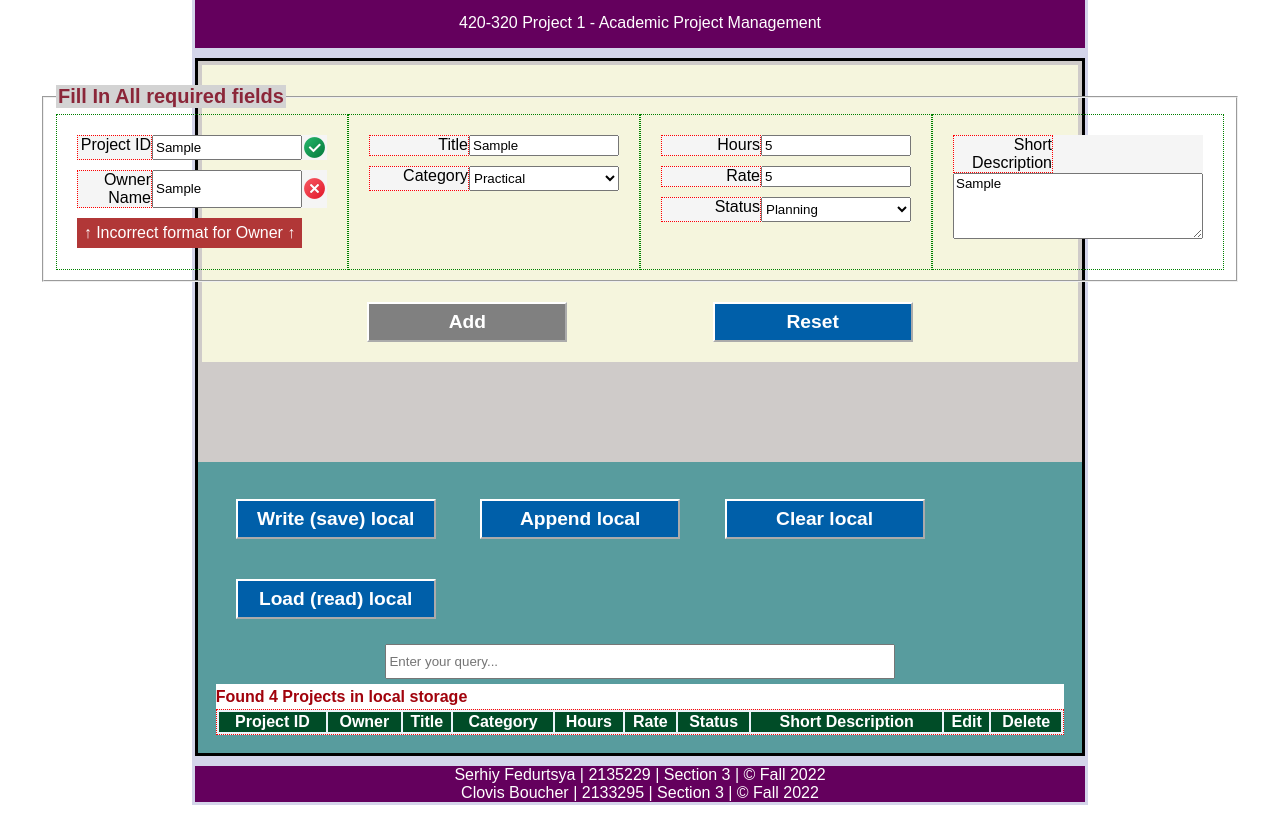
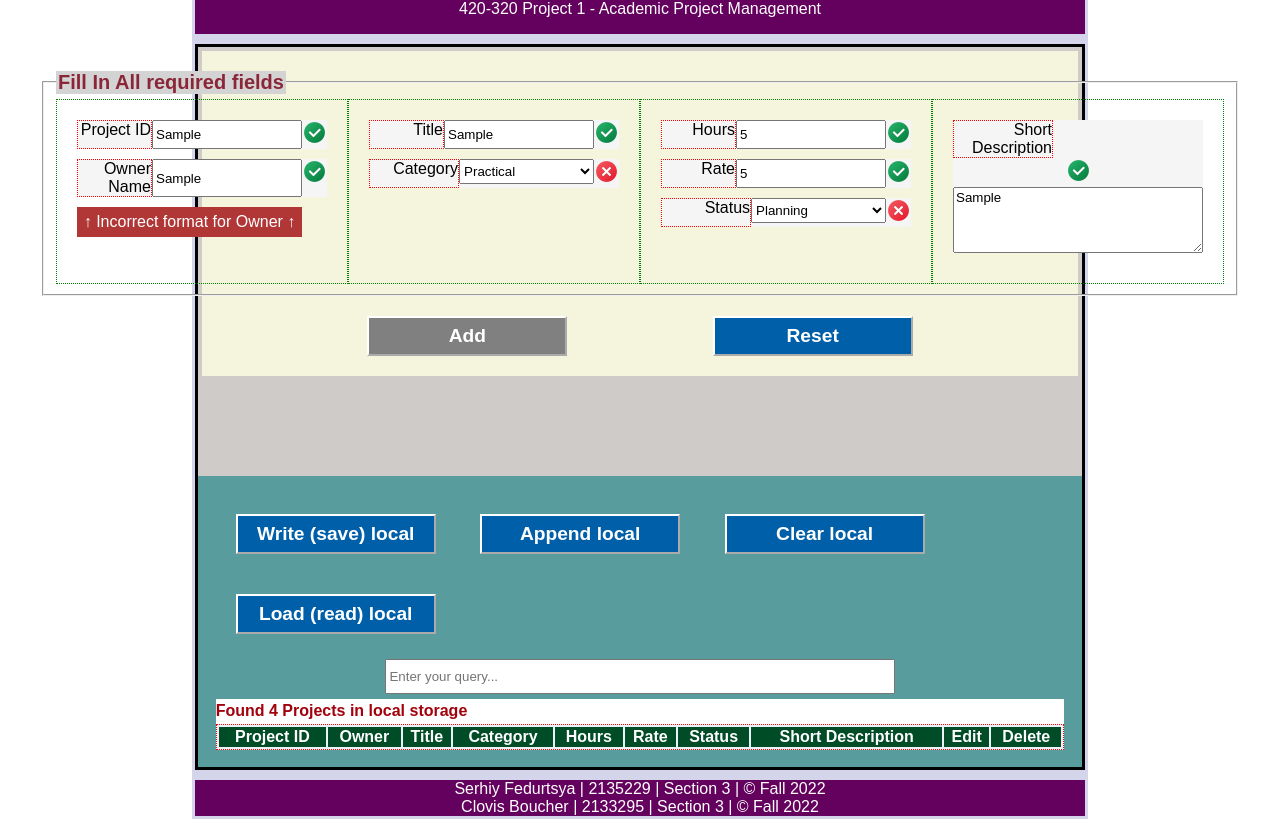
Before and after one commit to DxxxxY/ProjectManager, a plain HTML site: page index.html in a window 1280 px wide. Both pictures are taken after typing "Sample", "Sample", "Sample", "5", "5", "Sample" into the empty fields and a click on the button "Add". Drawn offline with Linux system fonts and the light colour scheme.

Commit message:
added code for validating icon

```diff
--- a/index.html
+++ b/index.html
@@ -27,9 +27,6 @@
                                     <label for="proj_id">Project ID</label>
                                 </div>
                                 <input type="text" id="proj_id" required>
-                                <div class="input_img">
-                                    <img class="correct" src="images/right.png" alt="correct" />
-                                </div>
                             </div>
 
                             <!-- owner -->
@@ -38,9 +35,6 @@
                                     <label for="owner">Owner Name</label>
                                 </div>
                                 <input type="text" id="owner" required>
-                                <div class="input_img">
-                                    <img class="wrong" src="images/wrong.png" alt="wrong" />
-                                </div>
                             </div>
 
                             <!-- error popup under field -->
@@ -55,8 +49,7 @@
                                 <div class="labelsquare">
                                     <label for="title">Title</label>
                                 </div>
-                                <input type="text" id="title" required>
-                                <div class="input_img"></div>
+                                <input type="text" id="title" pattern="^[A-Z]+[A-z a-z]{.}$" required>
                             </div>
 
                             <!-- category -->
@@ -69,7 +62,6 @@
                                     <option value="technical">Technical</option>
                                     <option value="special">Special</option>
                                 </select>
-                                <div class="input_img"></div>
                             </div>
                         </div>
 
@@ -80,7 +72,6 @@
                                     <label for="hours">Hours</label>
                                 </div>
                                 <input type="number" id="hours" required>
-                                <div class="input_img"></div>
                             </div>
 
                             <!-- rate -->
@@ -89,7 +80,6 @@
                                     <label for="rate">Rate</label>
                                 </div>
                                 <input type="number" id="rate" required>
-                                <div class="input_img"></div>
                             </div>
 
                             <!-- status -->
@@ -102,7 +92,6 @@
                                     <option value="ongoing">Ongoing</option>
                                     <option value="completed">Completed</option>
                                 </select>
-                                <div class="input_img"></div>
                             </div>
                         </div>
 
@@ -119,7 +108,7 @@
 
                     <div class="formcontrols">
                         <button id="Add">Add</button>
-                        <button>Reset</button>
+                        <button type="reset">Reset</button>
                     </div>
                 </form>
             </section>
--- a/js/script.js
+++ b/js/script.js
@@ -1,13 +1,35 @@
 let form = document.getElementsByTagName("form")[0]
 let addButton = document.getElementById("Add");
 let inputs = document.querySelectorAll(".entry>input, .entry>textarea, select");
-alert(inputs.length);
+/*let entry = document.getElementsByClassName("entry")*/
+let imgs = [];
 inputs.forEach(input => {
-    console.log(input)
-    input.addEventListener("change", formValidation);
+    let img = document.createElement('img')
+    img.setAttribute('class',"wrong")
+    img.setAttribute('id',input.id+"-img")
+    img.setAttribute('src',"images/wrong.png")
+    div = document.createElement('div')
+        div.appendChild(img)
+    input.parentElement.appendChild(div)
+
+    if(input.id=="shortdescription")
+    {
+
+        input.parentElement.insertBefore(div,input);
+    }
+    input.addEventListener("blur", formValidation);
 })
 
-function formValidation() {
+function formValidation(e) {
+    let img = document.getElementById(e.target.id+"-img");
+    if (e.target.validity.valid)
+    {
+        img.class = "correct";
+        img.src="images/right.png";
+    }else if (!e.target.validity.valid) {
+        img.class = 'wrong';
+        img.src="images/wrong.png";
+    }
     if (!form.valid) {
         addButton.disabled = true;
         addButton.style.backgroundColor = "grey";
```
Also changed, not shown: style/style.css (line endings or trailing spaces).
